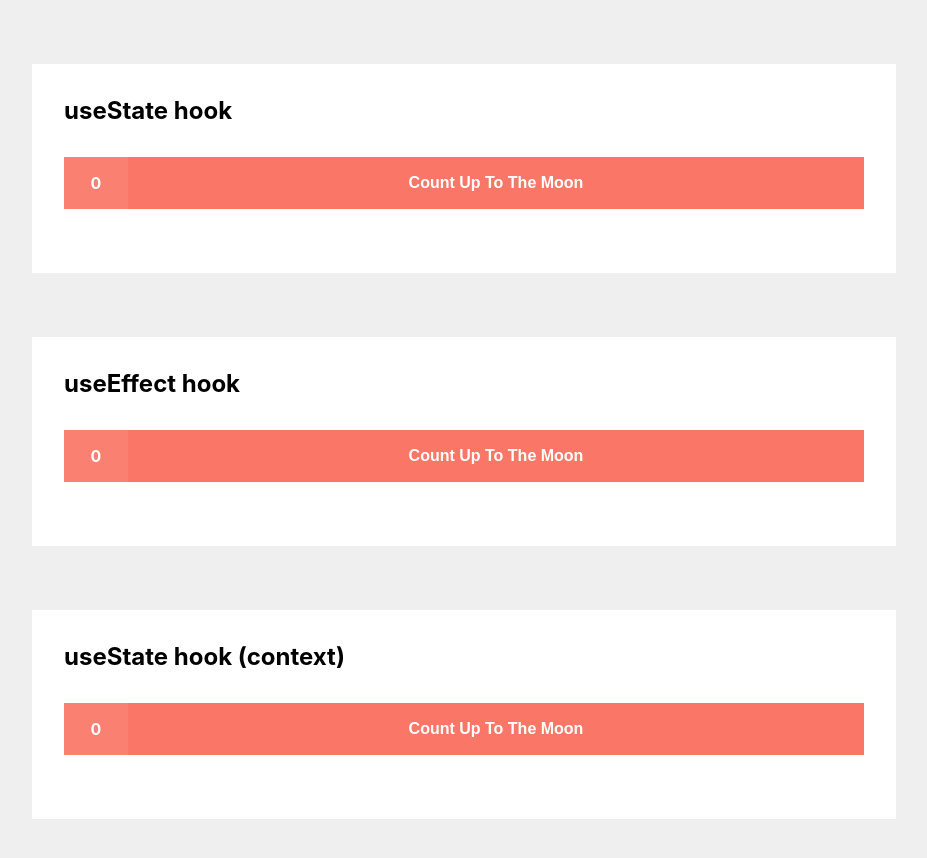
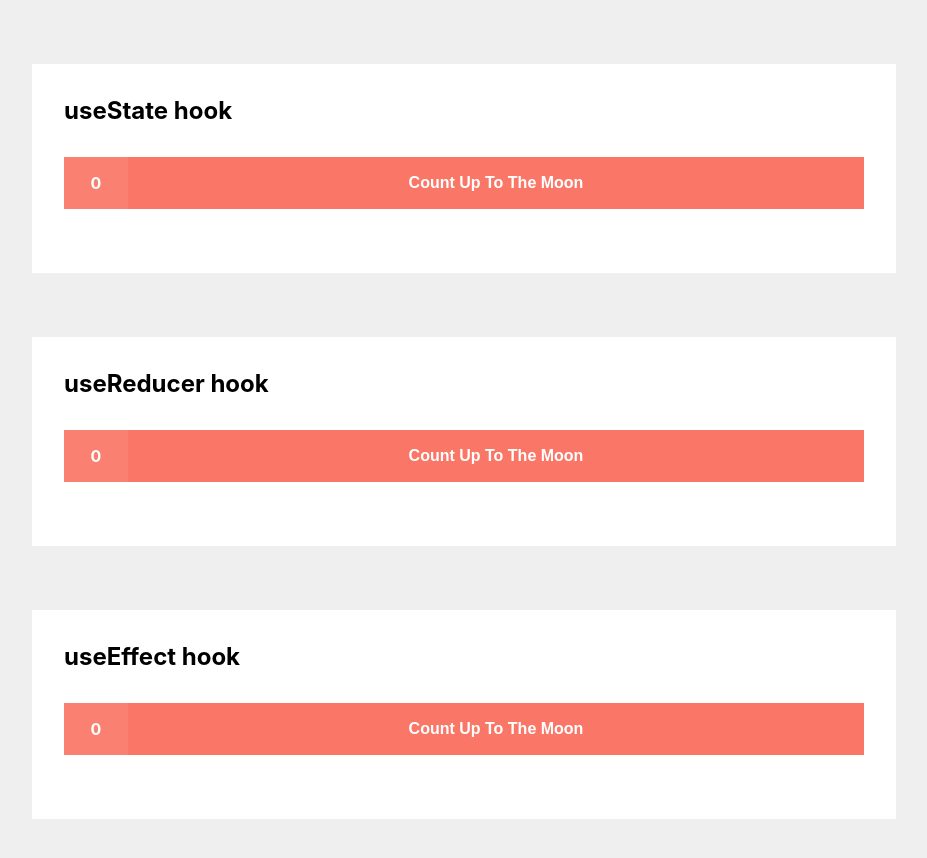
Before and after one commit to DaveBitter/react_hooks, a React (Create React App) app: page / in a window 1280 px wide. Shown: the top 858 px of the page, without its empty margins (176-1103 px from the left). Built offline with nearby package versions, Linux system fonts and the light colour scheme.

Commit message:
feat(counter-with-use-reducer): Added example

```diff
--- a/src/App.js
+++ b/src/App.js
@@ -6,7 +6,7 @@ import AppProvider from "./static/AppProvider";
 
 // Components
 import Counter from "./components/Counter/Counter.js";
-import CounterContext from "./components/CounterContext/CounterContext.js";
+import CounterWithUseReducer from "./components/Counter/CounterWithUseReducer.js";
 
 // Component
 class App extends Component {
@@ -21,16 +21,16 @@ class App extends Component {
         </article>
 
         <article>
-          <h1>useEffect hook</h1>
+          <h1>useReducer hook</h1>
           <section>
-            <Counter updateTitleAfterAddition={true} />
+            <CounterWithUseReducer />
           </section>
         </article>
 
         <article>
-          <h1>useState hook (context)</h1>
+          <h1>useEffect hook</h1>
           <section>
-            <CounterContext />
+            <Counter updateTitleAfterAddition={true} />
           </section>
         </article>
       </AppProvider>
--- /dev/null
+++ b/src/components/Counter/CounterWithUseReducer.js
@@ -0,0 +1,23 @@
+// Libs
+import React, { useReducer } from "react";
+
+// Styling
+import "./counter.scss";
+
+// Component
+const Counter = () => {
+  // Destructure state and update method from useState hook
+  // passed param is default value
+  const [count, setCount] = useReducer((state, action) => state + action, 0);
+
+  return (
+    <div className="counter">
+      <span className="counter__count">{count}</span>
+      <button className="counter__btn" onClick={() => setCount(1)}>
+        Count Up To The Moon
+      </button>
+    </div>
+  );
+};
+
+export default Counter;
--- a/src/components/CounterContext/CounterContext.js
+++ /dev/null
@@ -1,41 +0,0 @@
-// Libs
-import React, { useState, useEffect } from "react";
-
-// Utils
-import { withAppProvider } from "../../static/Consumer";
-
-// Styling
-import "../Counter/counter.scss";
-
-const updateDocumentTitle = count => {
-  if (count > 0) document.title = `The count is: ${count}`;
-
-  // Same as componentWillUnmount
-  return () => {
-    document.title = "";
-  };
-};
-
-// Component
-const Counter = ({ app, updateTitleAfterAddition }) => {
-  console.log(app);
-  // Destructure state and update method from useState hook
-  // passed param is default value
-  const [count, setCount] = useState(0);
-
-  if (updateTitleAfterAddition) {
-    // Replaces componentDidMount and componentDidUpdate
-    useEffect(() => updateDocumentTitle(count), [count]);
-  }
-
-  return (
-    <div className="counter">
-      <span className="counter__count">{count}</span>
-      <button className="counter__btn" onClick={() => setCount(count + 1)}>
-        Count Up To The Moon
-      </button>
-    </div>
-  );
-};
-
-export default withAppProvider(Counter);
```
